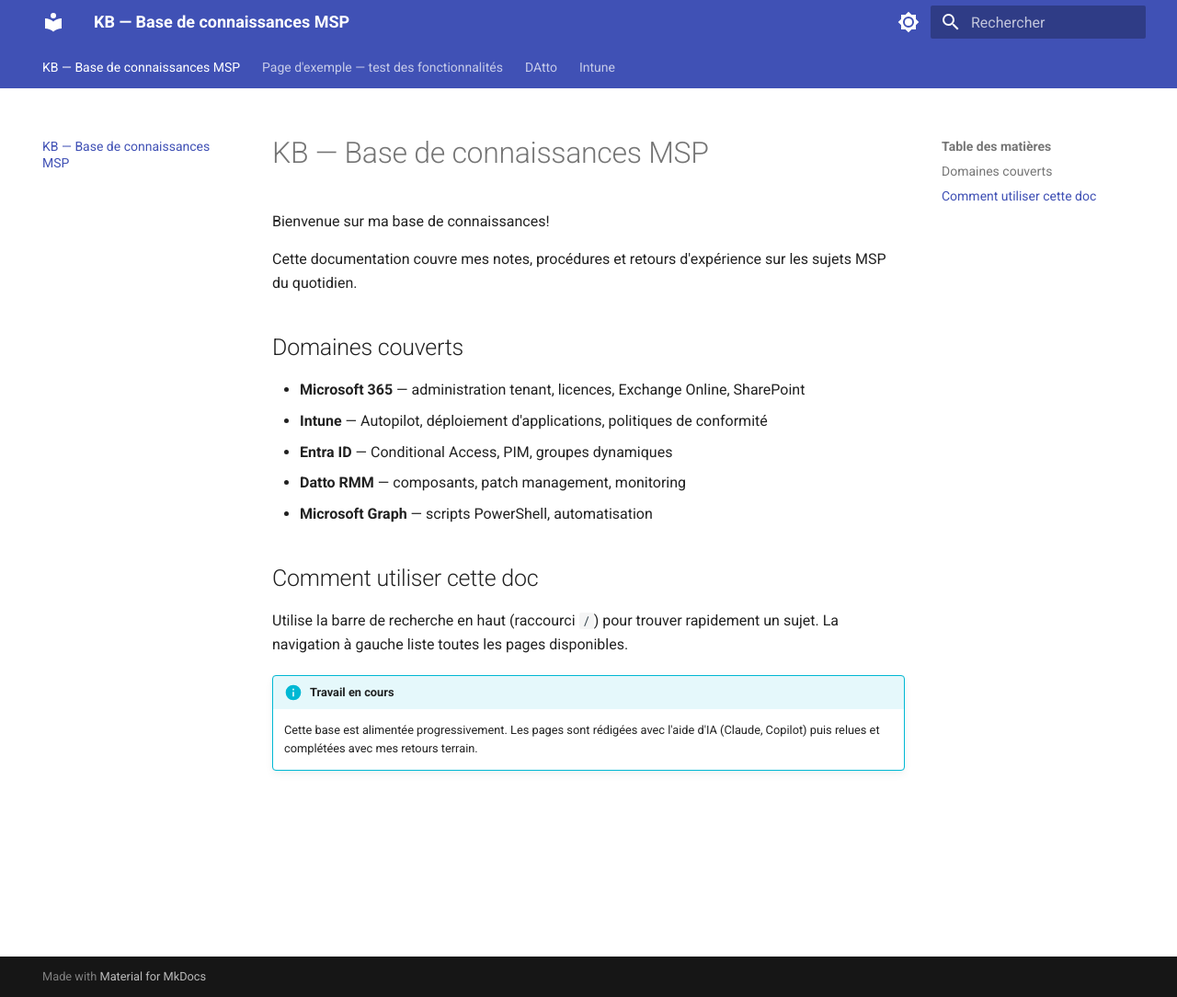
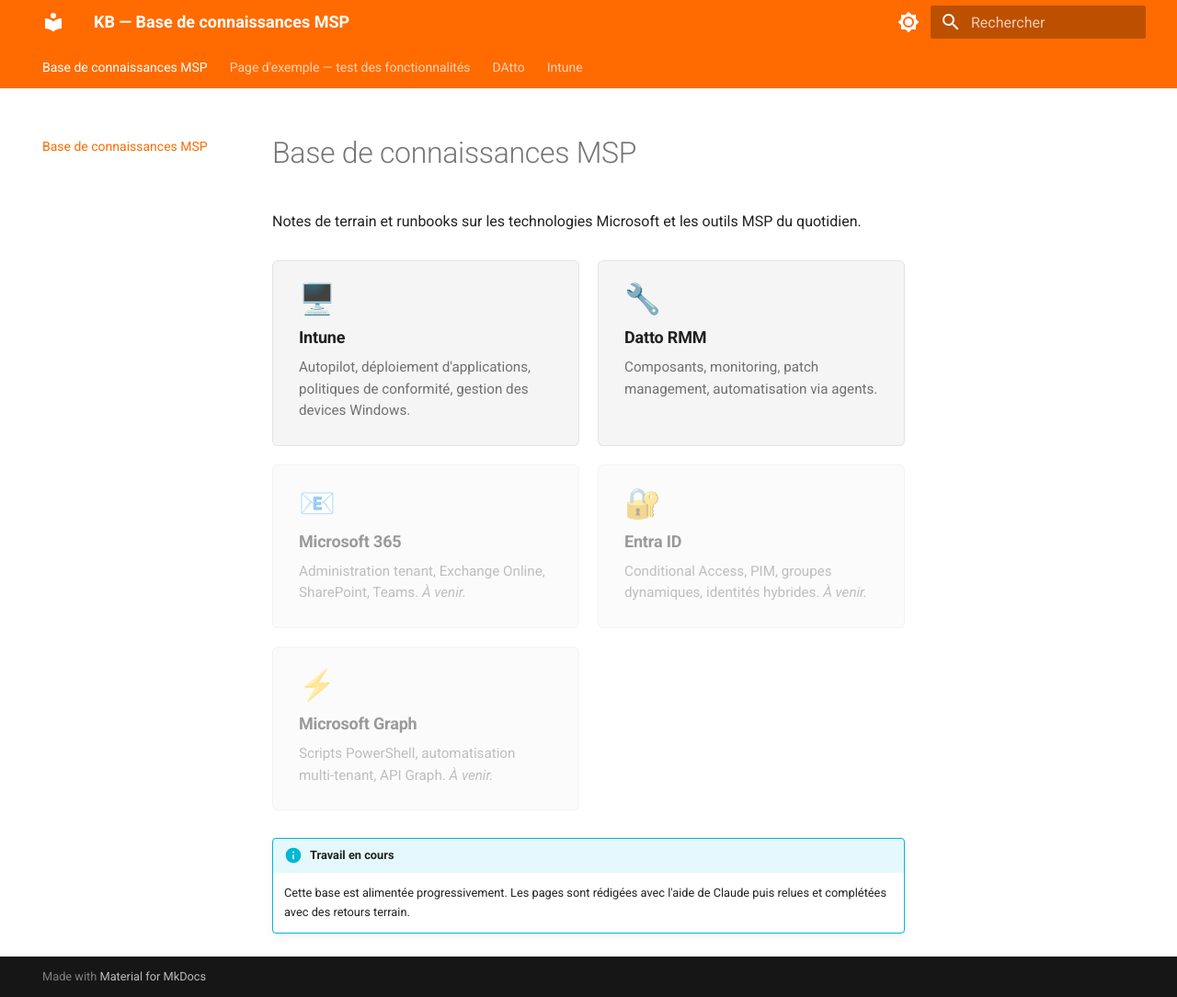
Before and after one commit to robertcotton13670-alt/kb, an MkDocs documentation site: the page built from docs/index.md, in a window 1280 px wide and 1084 px high. Shown: the whole window at 92% size. Built offline with MkDocs 1.6.1 and Material for MkDocs 9.7.7, drawn with Linux system fonts in a browser that asks for light colours.

Commit message:
Thème Poweriti + page d'accueil avec cards par section
- Couleur primaire #FF6B00 (orange Poweriti) via extra.css et primary: custom
- Nouvelle page d'accueil avec grille de cards cliquables par domaine
- Cards actives : Intune, Datto RMM — désactivées : M365, Entra ID, Graph

Co-Authored-By: Claude Sonnet 4.6 <noreply@anthropic.com>

```diff
--- /dev/null
+++ b/docs/assets/extra.css
@@ -0,0 +1,69 @@
+/* ── Couleurs Poweriti ─────────────────────────────────────────────────────── */
+
+[data-md-color-primary="custom"] {
+  --md-primary-fg-color:             #FF6B00;
+  --md-primary-fg-color--light:      #FF8C33;
+  --md-primary-fg-color--dark:       #CC5500;
+  --md-primary-bg-color:             #ffffff;
+  --md-primary-bg-color--light:      rgba(255, 255, 255, 0.7);
+}
+
+[data-md-color-accent="custom"] {
+  --md-accent-fg-color:              #FF6B00;
+  --md-accent-fg-color--transparent: rgba(255, 107, 0, 0.1);
+  --md-accent-bg-color:              #ffffff;
+}
+
+/* ── Cards page d'accueil ──────────────────────────────────────────────────── */
+
+.kb-cards {
+  display: grid;
+  grid-template-columns: repeat(auto-fill, minmax(220px, 1fr));
+  gap: 1rem;
+  margin: 1.5rem 0;
+}
+
+.kb-card {
+  display: flex;
+  flex-direction: column;
+  padding: 1.25rem 1.4rem;
+  border-radius: 0.3rem;
+  border: 0.05rem solid var(--md-default-fg-color--lightest);
+  background: var(--md-code-bg-color);
+  color: var(--md-default-fg-color);
+  text-decoration: none;
+  transition: border-color 125ms, box-shadow 125ms;
+}
+
+.kb-card:hover {
+  border-color: #FF6B00;
+  box-shadow: 0 0.2rem 0.8rem rgba(255, 107, 0, 0.15);
+  text-decoration: none;
+  color: var(--md-default-fg-color);
+}
+
+.kb-card--disabled {
+  opacity: 0.45;
+  cursor: default;
+  pointer-events: none;
+}
+
+.kb-card__icon {
+  font-size: 1.6rem;
+  line-height: 1;
+  margin-bottom: 0.6rem;
+}
+
+.kb-card h3 {
+  margin: 0 0 0.4rem;
+  font-size: 0.9rem;
+  font-weight: 700;
+  color: var(--md-default-fg-color);
+}
+
+.kb-card p {
+  margin: 0;
+  font-size: 0.76rem;
+  color: var(--md-default-fg-color--light);
+  line-height: 1.55;
+}
--- a/docs/index.md
+++ b/docs/index.md
@@ -1,20 +1,45 @@
-# KB — Base de connaissances MSP
+---
+title: Base de connaissances MSP
+description: Notes techniques et runbooks sur Intune, Entra ID, Microsoft 365, Datto RMM et Microsoft Graph
+---
 
-Bienvenue sur ma base de connaissances!
+# Base de connaissances MSP
 
-Cette documentation couvre mes notes, procédures et retours d'expérience sur les sujets MSP du quotidien.
+Notes de terrain et runbooks sur les technologies Microsoft et les outils MSP du quotidien.
 
-## Domaines couverts
+<div class="kb-cards">
 
-- **Microsoft 365** — administration tenant, licences, Exchange Online, SharePoint
-- **Intune** — Autopilot, déploiement d'applications, politiques de conformité
-- **Entra ID** — Conditional Access, PIM, groupes dynamiques
-- **Datto RMM** — composants, patch management, monitoring
-- **Microsoft Graph** — scripts PowerShell, automatisation
+  <a href="intune/autopilot/" class="kb-card">
+    <div class="kb-card__icon">🖥️</div>
+    <h3>Intune</h3>
+    <p>Autopilot, déploiement d'applications, politiques de conformité, gestion des devices Windows.</p>
+  </a>
 
-## Comment utiliser cette doc
+  <a href="DAtto/Toast%20notif%20depuis%20datto/" class="kb-card">
+    <div class="kb-card__icon">🔧</div>
+    <h3>Datto RMM</h3>
+    <p>Composants, monitoring, patch management, automatisation via agents.</p>
+  </a>
 
-Utilise la barre de recherche en haut (raccourci `/`) pour trouver rapidement un sujet. La navigation à gauche liste toutes les pages disponibles.
+  <a href="#" class="kb-card kb-card--disabled">
+    <div class="kb-card__icon">📧</div>
+    <h3>Microsoft 365</h3>
+    <p>Administration tenant, Exchange Online, SharePoint, Teams. <em>À venir.</em></p>
+  </a>
+
+  <a href="#" class="kb-card kb-card--disabled">
+    <div class="kb-card__icon">🔐</div>
+    <h3>Entra ID</h3>
+    <p>Conditional Access, PIM, groupes dynamiques, identités hybrides. <em>À venir.</em></p>
+  </a>
+
+  <a href="#" class="kb-card kb-card--disabled">
+    <div class="kb-card__icon">⚡</div>
+    <h3>Microsoft Graph</h3>
+    <p>Scripts PowerShell, automatisation multi-tenant, API Graph. <em>À venir.</em></p>
+  </a>
+
+</div>
 
 !!! info "Travail en cours"
-    Cette base est alimentée progressivement. Les pages sont rédigées avec l'aide d'IA (Claude, Copilot) puis relues et complétées avec mes retours terrain.
+    Cette base est alimentée progressivement. Les pages sont rédigées avec l'aide de Claude puis relues et complétées avec des retours terrain.
--- a/mkdocs.yml
+++ b/mkdocs.yml
@@ -1,20 +1,23 @@
 site_name: KB — Base de connaissances MSP
 site_description: Notes techniques Intune, M365, Datto, Graph
 site_url: https://robertcotton13670-alt.github.io/kb/
+
+extra_css:
+  - assets/extra.css
 
 theme:
   name: material
   language: fr
   palette:
     - scheme: default
-      primary: indigo
-      accent: indigo
+      primary: custom
+      accent: custom
       toggle:
         icon: material/brightness-7
         name: Mode sombre
     - scheme: slate
-      primary: indigo
-      accent: indigo
+      primary: custom
+      accent: custom
       toggle:
         icon: material/brightness-4
         name: Mode clair
```
